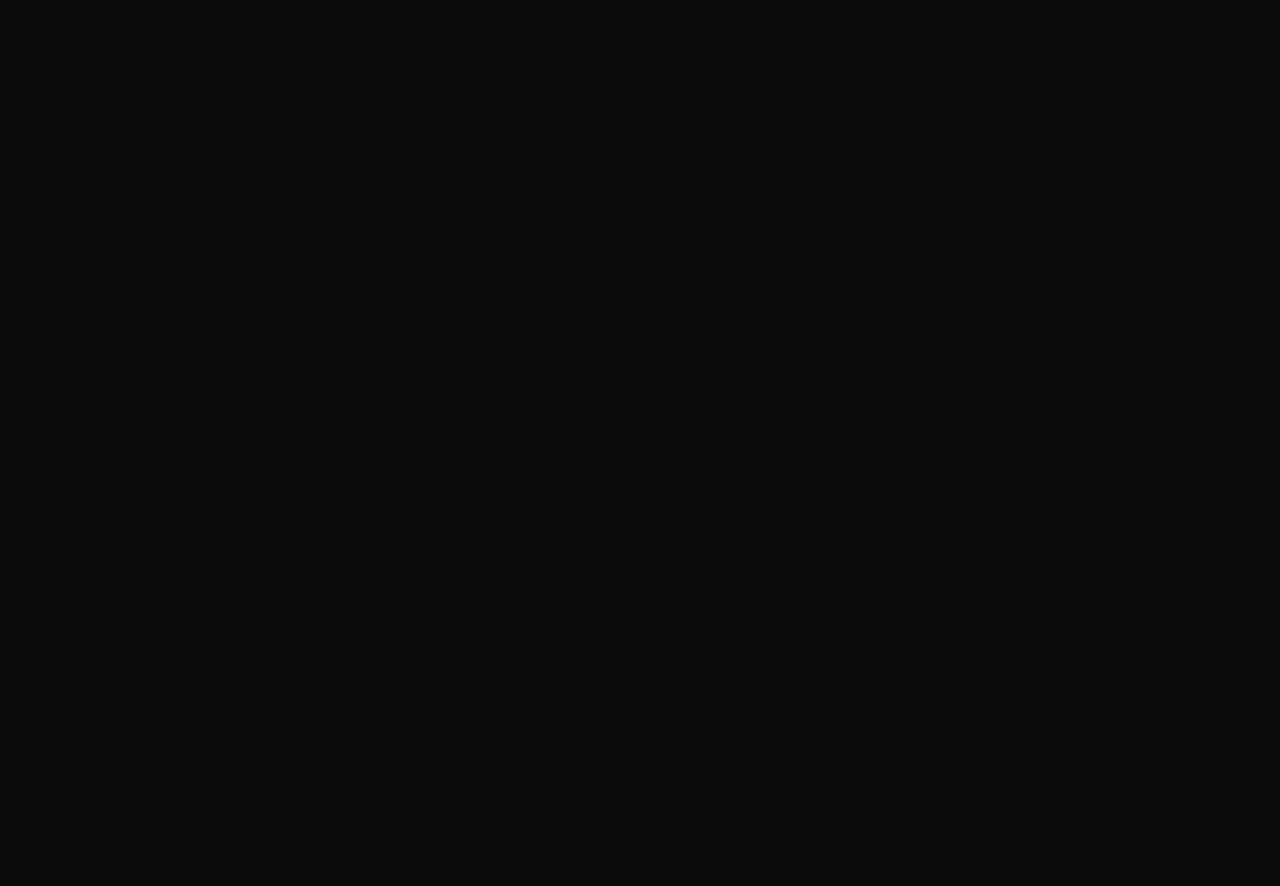
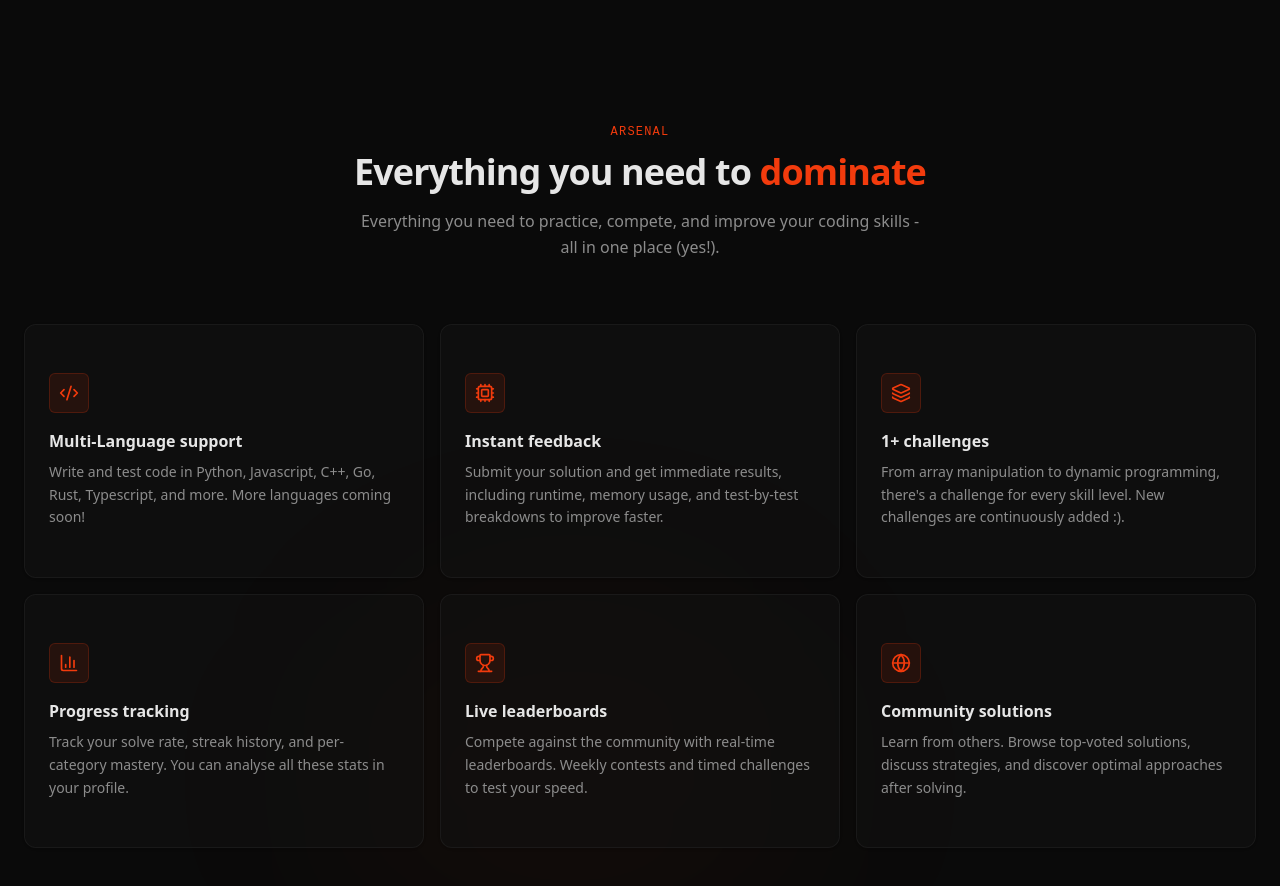
Before and after one commit to xndadelin/codeapex, a Next.js app: page / in a window 1280 px wide. Shown: the part 1160-2046 px from the top of the page. Before the commit the page ends 1156 px from the top, so only its background shows below. Built offline with nearby package versions, Linux system fonts and the light colour scheme.

Commit message:
Add features section.

```diff
--- a/app/page.tsx
+++ b/app/page.tsx
@@ -1,3 +1,4 @@
+import { FeaturesSection } from "@/components/features-section";
 import { HeroSection } from "@/components/hero-section";
 import { Navbar } from "@/components/navbar";
 import Image from "next/image";
@@ -8,6 +9,7 @@ export default function Home() {
       <Navbar />
       <main className="flex-1 w-full">
         <HeroSection />
+        <FeaturesSection />
       </main>
     </div>
   );
--- /dev/null
+++ b/components/features-section.tsx
@@ -0,0 +1,89 @@
+import { BarChart3, Code2, Cpu, Globe, Layers, Trophy } from "lucide-react";
+import { Card, CardContent } from "./ui/card";
+
+const features = [
+    {
+        icon: Code2,
+        title: 'Multi-Language support',
+        description: 'Write and test code in Python, Javascript, C++, Go, Rust, Typescript, and more. More languages coming soon!'
+    },
+    {
+        icon: Cpu,
+        title: 'Instant feedback',
+        description: 'Submit your solution and get immediate results, including runtime, memory usage, and test-by-test breakdowns to improve faster.'
+    },
+    {
+        icon: Layers,
+        title: '1+ challenges',
+        description: "From array manipulation to dynamic programming, there's a challenge for every skill level. New challenges are continuously added :)."
+    },
+    {
+        icon: BarChart3,
+        title: 'Progress tracking',
+        description: 'Track your solve rate, streak history, and per-category mastery. You can analyse all these stats in your profile.'
+    },
+    {
+        icon: Trophy,
+        title: 'Live leaderboards',
+        description: 'Compete against the community with real-time leaderboards. Weekly contests and timed challenges to test your speed.'
+    },
+    {
+        icon: Globe,
+        title: 'Community solutions',
+        description: 'Learn from others. Browse top-voted solutions, discuss strategies, and discover optimal approaches after solving.'
+    }
+]
+
+export function FeaturesSection() {
+    return (
+        <section id="features" className="relative py-24 lg:py-32">
+            <div className="absolute inset-0 pointer-events-none" aria-hidden="true">
+                <div className="absolute bottom-0 left-1/4 w-[500px] h-[400px] rounded-full bg-primary/3 blur-[100px]" />
+            </div>
+
+            <div className="relative mx-auto max-w-7xl px-6">
+                <div className="text-center mb-16">
+                    <p className="text-xs font-mono tracking-wider uppercase tracking-widest text-primary mb-3">
+                        Arsenal
+                    </p>
+                    <h2 className="text-balance text-3xl font-bold tracking-tight text-foreground sm:text-4xl">
+                        Everything you need to {" "}
+                        <span className="text-primary">
+                            dominate
+                        </span>
+                    </h2>
+                    <p className="mt-4 max-w-xl mx-auto text-pretty text-muted-foreground leading-relaxed">
+                        Everything you need to practice, compete, and improve your coding skills - all in one place (yes!).
+                    </p>
+                </div>
+
+                <div className="grid gap-4 sm:grid-cols-2 lg:grid-cols-3">
+                    {features.map((feature, index) => (
+                        <Card
+                            key={feature.title}
+                            className="group bg-card/50 border-border/50 hover:border-primary/30 transition-all duration-300 hover:doom-border-glow"
+                        >
+                            <CardContent
+                                className="p-6"
+                            >
+                                <div
+                                    className="mb-4 flex items-center justify-center w-10 h-10 rounded-md bg-primary/10 border border-primary/20 text-primary group-hover:bg-primary/15 transition-colors"
+                                >
+                                    <feature.icon className="w-5 h-5" />
+                                </div>
+                                <h3
+                                    className="text-base font-semibold text-foreground mb-2"
+                                >
+                                    {feature.title}
+                                </h3>
+                                <p className="text-sm text-muted-foreground leading-relaxed">
+                                    {feature.description}
+                                </p>
+                            </CardContent>
+                        </Card>
+                    ))}
+                </div>
+            </div>
+        </section>
+    )
+}
--- a/components/hero-section.tsx
+++ b/components/hero-section.tsx
@@ -156,10 +156,8 @@ export function HeroSection() {
                             </div>
                         </div>
                     </div>
-
                 </div>
             </div>
-
         </section>
     )
 }
--- /dev/null
+++ b/components/problems-section.tsx
@@ -0,0 +1 @@
+"use client";
--- /dev/null
+++ b/components/ui/card.tsx
@@ -0,0 +1,92 @@
+import * as React from "react"
+
+import { cn } from "@/lib/utils"
+
+function Card({ className, ...props }: React.ComponentProps<"div">) {
+  return (
+    <div
+      data-slot="card"
+      className={cn(
+        "bg-card text-card-foreground flex flex-col gap-6 rounded-xl border py-6 shadow-sm",
+        className
+      )}
+      {...props}
+    />
+  )
+}
+
+function CardHeader({ className, ...props }: React.ComponentProps<"div">) {
+  return (
+    <div
+      data-slot="card-header"
+      className={cn(
+        "@container/card-header grid auto-rows-min grid-rows-[auto_auto] items-start gap-2 px-6 has-data-[slot=card-action]:grid-cols-[1fr_auto] [.border-b]:pb-6",
+        className
+      )}
+      {...props}
+    />
+  )
+}
+
+function CardTitle({ className, ...props }: React.ComponentProps<"div">) {
+  return (
+    <div
+      data-slot="card-title"
+      className={cn("leading-none font-semibold", className)}
+      {...props}
+    />
+  )
+}
+
+function CardDescription({ className, ...props }: React.ComponentProps<"div">) {
+  return (
+    <div
+      data-slot="card-description"
+      className={cn("text-muted-foreground text-sm", className)}
+      {...props}
+    />
+  )
+}
+
+function CardAction({ className, ...props }: React.ComponentProps<"div">) {
+  return (
+    <div
+      data-slot="card-action"
+      className={cn(
+        "col-start-2 row-span-2 row-start-1 self-start justify-self-end",
+        className
+      )}
+      {...props}
+    />
+  )
+}
+
+function CardContent({ className, ...props }: React.ComponentProps<"div">) {
+  return (
+    <div
+      data-slot="card-content"
+      className={cn("px-6", className)}
+      {...props}
+    />
+  )
+}
+
+function CardFooter({ className, ...props }: React.ComponentProps<"div">) {
+  return (
+    <div
+      data-slot="card-footer"
+      className={cn("flex items-center px-6 [.border-t]:pt-6", className)}
+      {...props}
+    />
+  )
+}
+
+export {
+  Card,
+  CardHeader,
+  CardFooter,
+  CardTitle,
+  CardAction,
+  CardDescription,
+  CardContent,
+}
```
